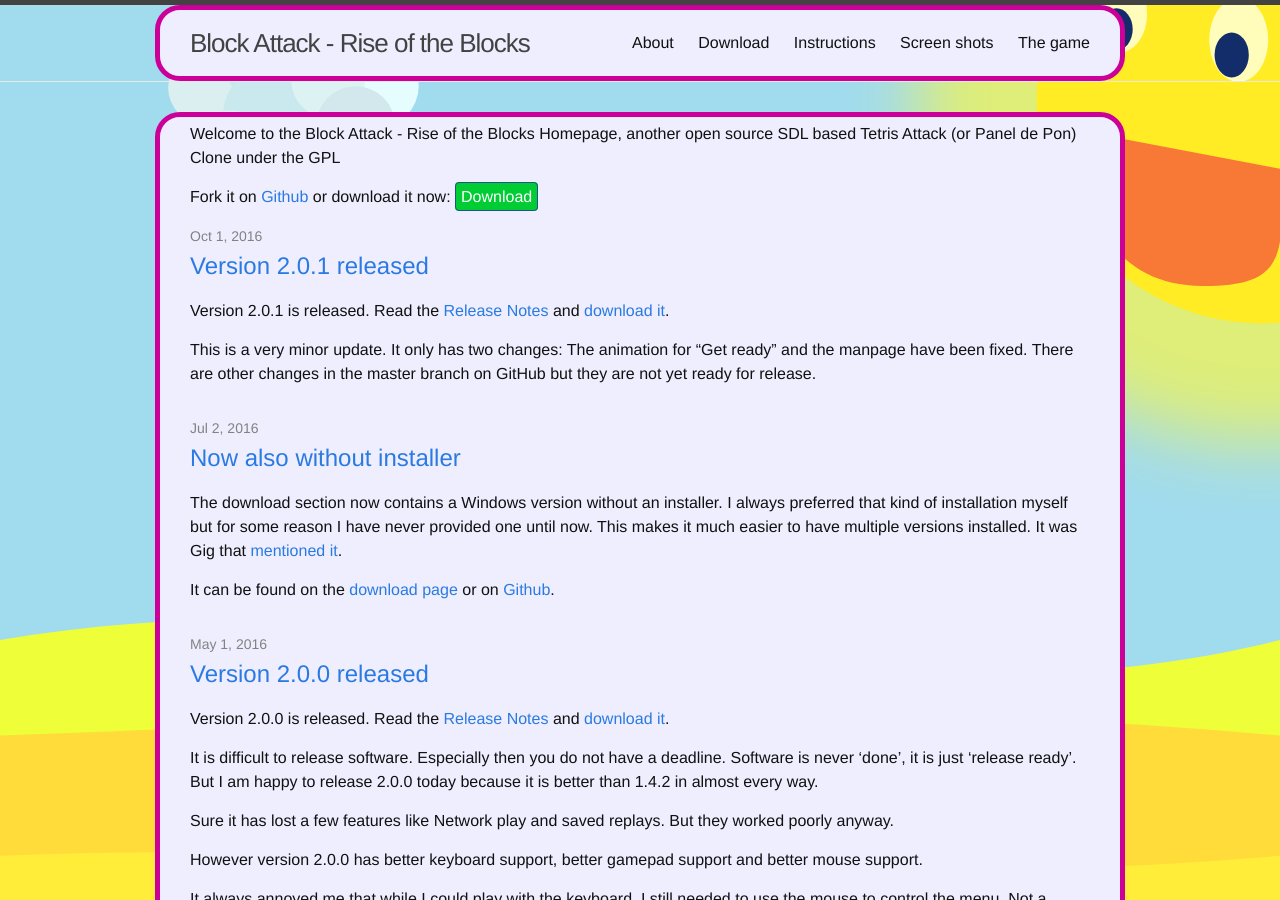
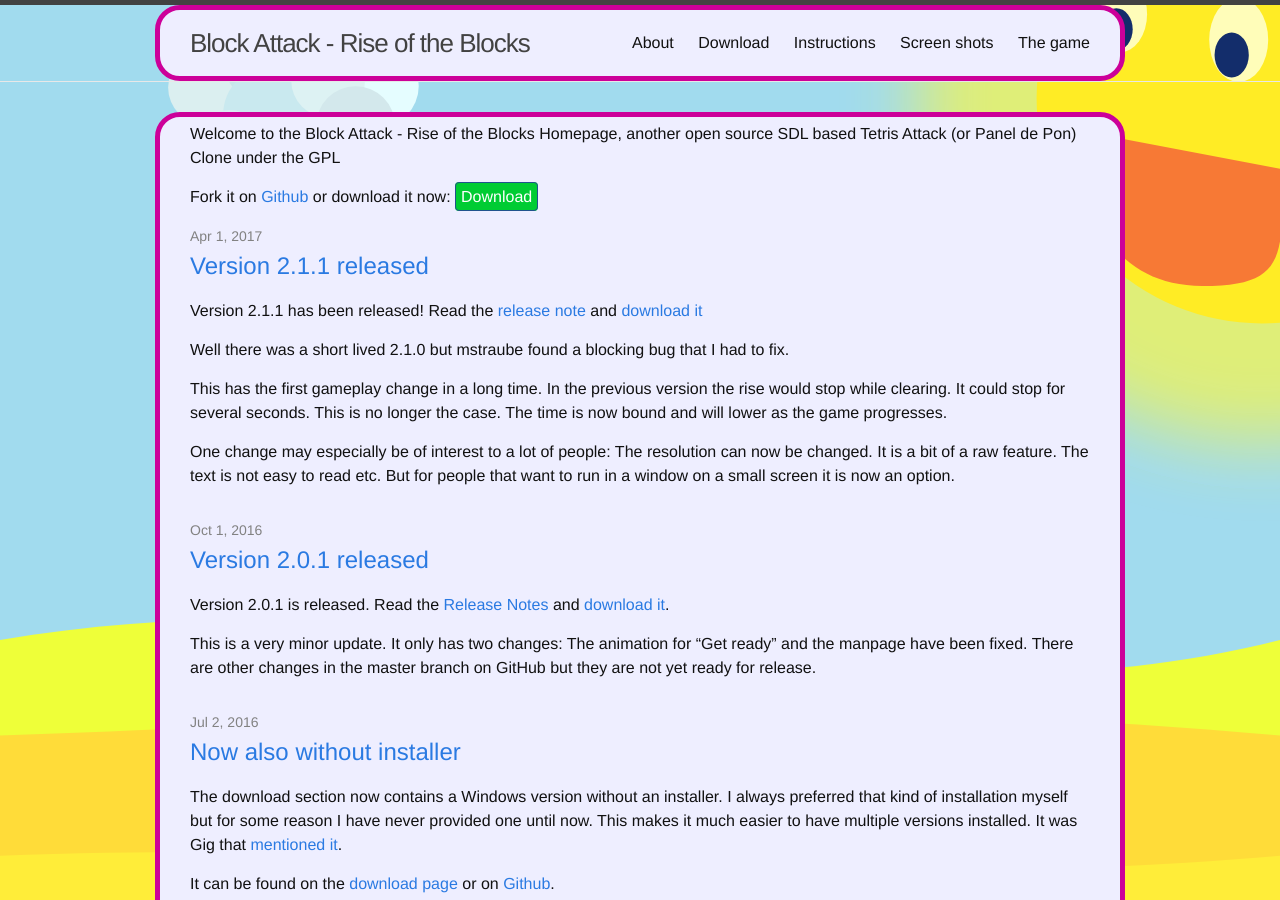
Before and after one commit to blockattack/blockattack-www, a Jekyll site: the page built from index.html, in a window 1280 px wide and 900 px high. Built offline with Jekyll 4.4.1, drawn with Linux system fonts in a browser that asks for light colours.

Commit message:
Added post about release 2.1.1

```diff
--- /dev/null
+++ b/_posts/2017-04-01-version_2_1_1_released.markdown
@@ -0,0 +1,15 @@
+---
+layout: post
+title: "Version 2.1.1 released"
+date: 2017-04-01
+catagories: news
+---
+Version 2.1.1 has been released! Read the [release note](https://raw.githubusercontent.com/blockattack/blockattack-game/af19221e24dca72a4433bc075f47c785b858eb7a/ReleaseNotes-2.1.1.txt) and [download it](http://www.blockattack.net/download/)
+
+Well there was a short lived 2.1.0 but mstraube found a blocking bug that I had to fix.
+
+This has the first gameplay change in a long time. In the previous version the rise would stop
+while clearing. It could stop for several seconds. This is no longer the case. The time is now
+bound and will lower as the game progresses.
+
+One change may especially be of interest to a lot of people: The resolution can now be changed. It is a bit of a raw feature. The text is not easy to read etc. But for people that want to run in a window on a small screen it is now an option.
--- a/download.md
+++ b/download.md
@@ -6,13 +6,13 @@ redirect_from: "/downloads.htm"
 ---
 Welcome to the download page. It is here the real stuff are.
 
-# Version 2.0.1 (recommended):
+# Version 2.1.1 (recommended):
 
-[Windows installer 2.0.1](https://github.com/blockattack/blockattack-game/releases/download/v2.0.1/blockattack-installer-2.0.1.exe){:class="download-link"}
+[Windows installer 2.1.1](https://github.com/blockattack/blockattack-game/releases/download/v2.1.1/blockattack-installer-2.1.1.exe){:class="download-link"}
 
-[Windows no-installer 2.0.1](https://github.com/blockattack/blockattack-game/releases/download/v2.0.1/blockattack-2.0.1-windows-no-installer.zip){:class="download-link"}
+[Windows no-installer 2.1.1](https://github.com/blockattack/blockattack-game/releases/download/v2.1.1/blockattack-2.1.1-windows-no-installer.zip){:class="download-link"}
 
-[Linux/Unix/Other source 2.0.1](https://github.com/blockattack/blockattack-game/archive/v2.0.1.tar.gz){:class="download-link"}
+[Linux/Unix/Other source 2.1.1](https://github.com/blockattack/blockattack-game/archive/v2.1.1.tar.gz){:class="download-link"}
 
 
 # The Puzzle Level Editor:
```
